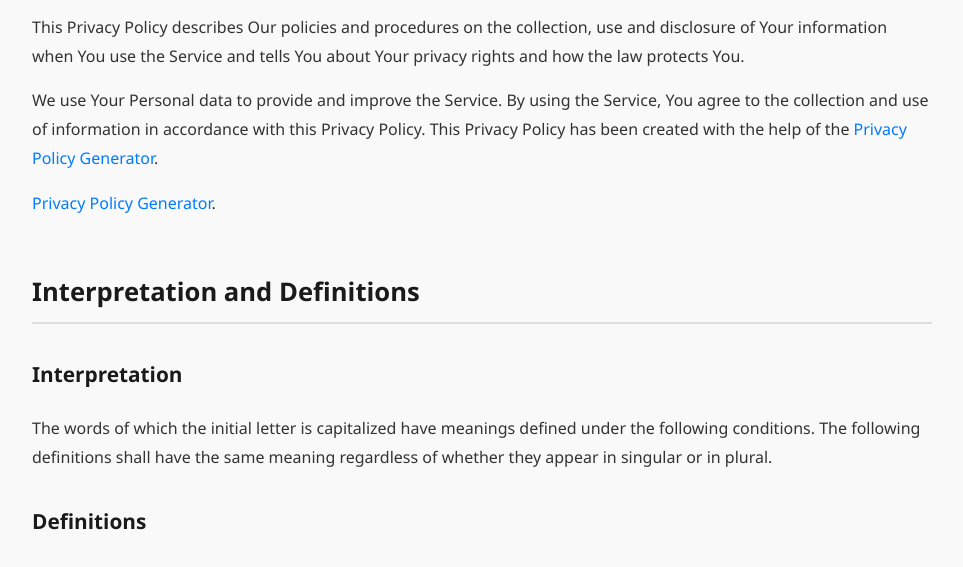
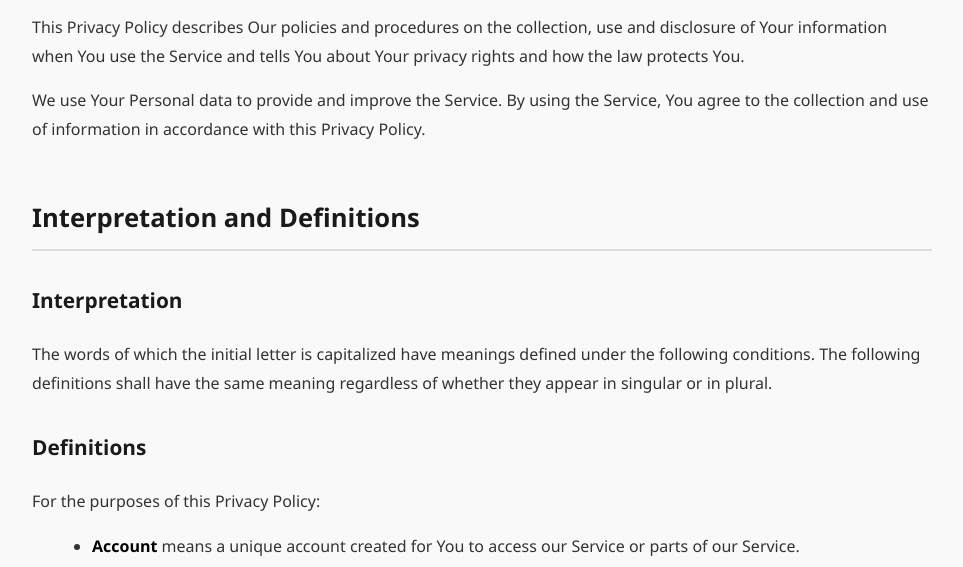
Before and after one commit to Lalit555/Feelscape-privacy-policy, a plain HTML site: page index.html in a window 1280 px wide. Shown: the part 175-742 px from the top of the page, without its empty margins (158-1121 px from the left). Drawn offline with Linux system fonts and the light colour scheme.

Commit message:
Update index.html

```diff
--- a/index.html
+++ b/index.html
@@ -77,12 +77,12 @@
   <h1>Privacy Policy</h1>
   <p><em>Last updated: May 10, 2025</em></p>
   <p>This Privacy Policy describes Our policies and procedures on the collection, use and disclosure of Your information when You use the Service and tells You about Your privacy rights and how the law protects You.</p>
-  <p>We use Your Personal data to provide and improve the Service. By using the Service, You agree to the collection and use of information in accordance with this Privacy Policy. This Privacy Policy has been created with the help of the <a href="https://www.termsfeed.com/privacy-policy-generator/" target="_blank">Privacy Policy Generator</a>.</p>
+  <p>We use Your Personal data to provide and improve the Service. By using the Service, You agree to the collection and use of information in accordance with this Privacy Policy.</p>
 
   <!-- (continue the rest of your policy content here) -->
 
 
-   <a href="https://www.termsfeed.com/privacy-policy-generator/" target="_blank">Privacy Policy Generator</a>.</p>
+
 <h2>Interpretation and Definitions</h2>
 <h3>Interpretation</h3>
 <p>The words of which the initial letter is capitalized have meanings defined under the following conditions. The following definitions shall have the same meaning regardless of whether they appear in singular or in plural.</p>
```
